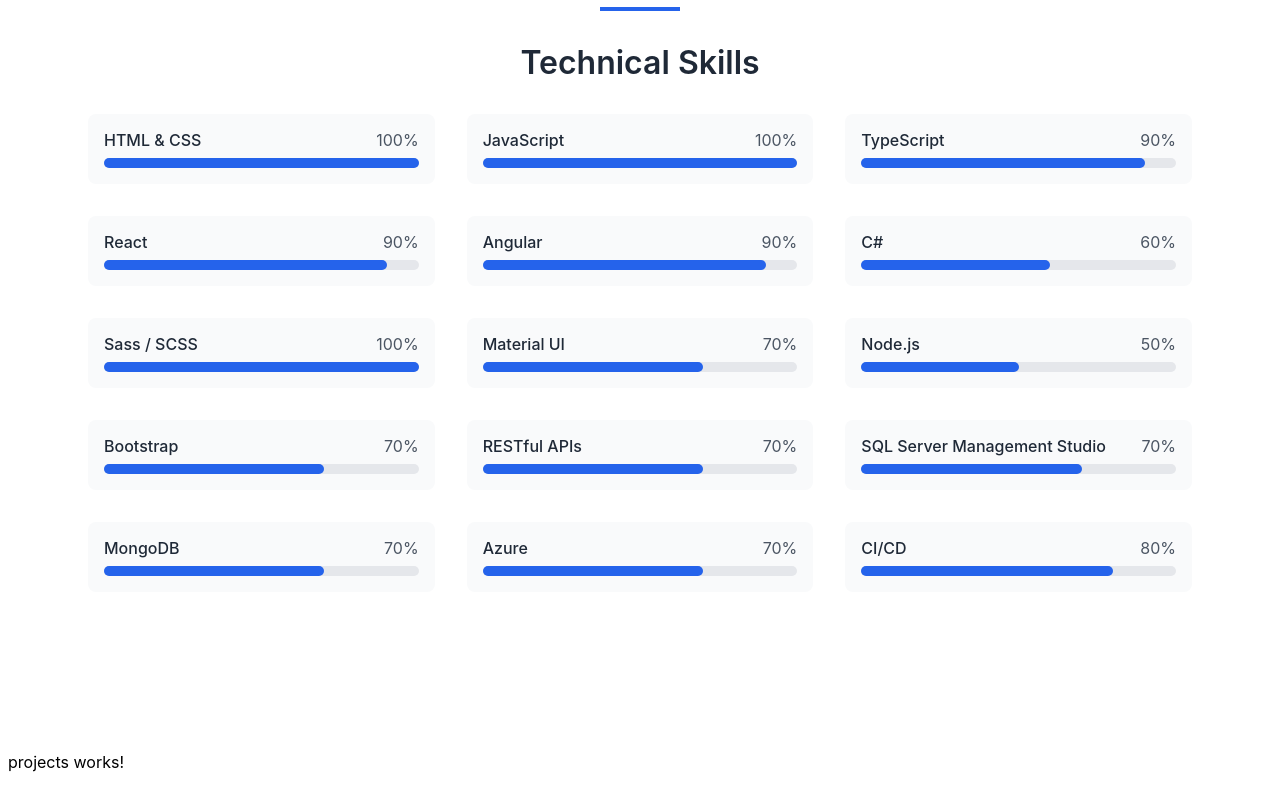
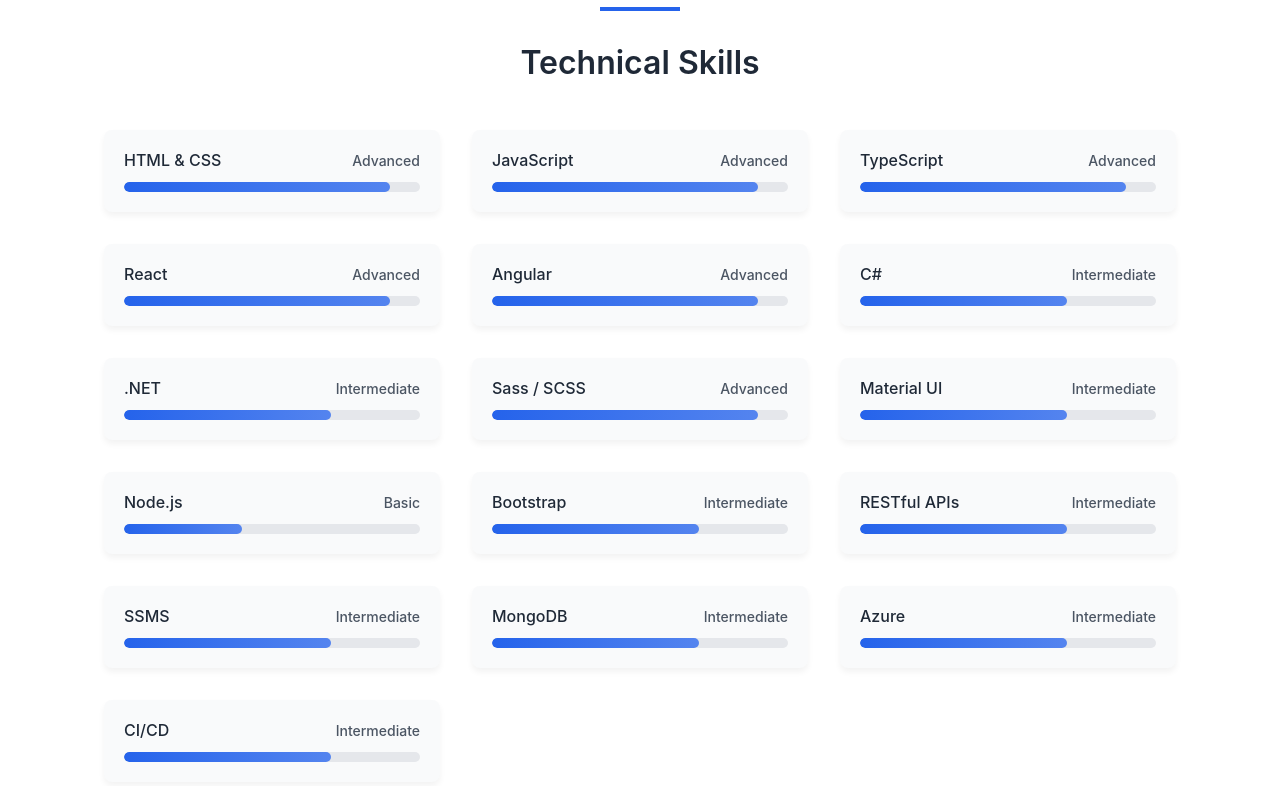
Before and after one commit to WalidcoDaoud/Portfolio, an Angular app: page / in a window 1280 px wide. Shown: the part 1414-2200 px from the top of the page. Built offline with nearby package versions, Linux system fonts and the light colour scheme.

Commit message:
feature: skills layout changed

```diff
--- a/src/app/components/sections/skills/skills.component.html
+++ b/src/app/components/sections/skills/skills.component.html
@@ -8,12 +8,12 @@
         <div *ngFor="let skill of technicalSkills" class="skill-card">
           <div class="skill-header">
             <span class="skill-name">{{ skill.name }}</span>
-            <span class="skill-level">{{ skill.level }}%</span>
+            <span class="skill-level">{{ skill.level }}</span>
           </div>
           <div class="skill-bar-background">
             <div
               class="skill-bar-fill"
-              [ngStyle]="{ width: skill.level + '%' }"
+              [ngStyle]="{ width: getSkillWidth(skill.level) }"
             ></div>
           </div>
         </div>
--- a/src/app/components/sections/skills/skills.component.sass
+++ b/src/app/components/sections/skills/skills.component.sass
@@ -35,34 +35,45 @@
 
       .skills-grid
         display: grid
-        grid-template-columns: 1fr 1fr 1fr
+        grid-template-columns: repeat(auto-fit, minmax(250px, 1fr))
         gap: 2rem
+        padding: 1rem
 
         .skill-card
           background-color: styles.$background-color
-          padding: 1rem
+          padding: 1.25rem
           border-radius: 0.5rem
+          box-shadow: 0 4px 6px rgba(0, 0, 0, 0.05)
+          transition: transform 0.2s ease
+
+          &:hover
+            transform: translateY(-4px)
 
           .skill-header
             display: flex
             justify-content: space-between
-            margin-bottom: 0.5rem
+            align-items: center
+            margin-bottom: 0.75rem
 
             .skill-name
               color: styles.$technical-description-color
               font-weight: 500
+              font-size: 1rem
 
             .skill-level
               color: styles.$subtitle-description-color
+              font-size: 0.875rem
+              font-weight: 500
 
           .skill-bar-background
             width: 100%
             background-color: styles.$technical-description-background-color
             border-radius: 9999px
             height: 0.625rem
+            overflow: hidden
 
             .skill-bar-fill
-              background-color: styles.$primary-color
-              height: 0.625rem
+              background: linear-gradient(90deg, styles.$primary-color, lighten(styles.$primary-color, 10%))
+              height: 100%
               border-radius: 9999px
-              transition: width 0.3s ease
+              transition: width 0.4s ease-in-out
--- a/src/app/components/sections/skills/skills.component.ts
+++ b/src/app/components/sections/skills/skills.component.ts
@@ -6,24 +6,38 @@
   imports: [CommonModule],
   standalone: true,
   templateUrl: './skills.component.html',
-  styleUrl: './skills.component.sass'
+  styleUrl: './skills.component.sass',
 })
 export class SkillsComponent {
   technicalSkills = [
-    { name: 'HTML & CSS', level: 100 },
-    { name: 'JavaScript', level: 100 },
-    { name: 'TypeScript', level: 90 },
-    { name: 'React', level: 90 },
-    { name: 'Angular', level: 90 },
-    { name: 'C#', level: 60 },
-    { name: 'Sass / SCSS', level: 100},
-    { name: 'Material UI', level: 70},
-    { name: 'Node.js', level: 50},
-    { name: 'Bootstrap', level: 70},
-    { name: 'RESTful APIs', level: 70},
-    { name: 'SQL Server Management Studio', level: 70},
-    { name: 'MongoDB', level: 70},
-    { name: 'Azure', level: 70},
-    { name: 'CI/CD', level: 80},
+    { name: 'HTML & CSS', level: 'Advanced' },
+    { name: 'JavaScript', level: 'Advanced' },
+    { name: 'TypeScript', level: 'Advanced' },
+    { name: 'React', level: 'Advanced' },
+    { name: 'Angular', level: 'Advanced' },
+    { name: 'C#', level: 'Intermediate' },
+    { name: '.NET', level: 'Intermediate' },
+    { name: 'Sass / SCSS', level: 'Advanced' },
+    { name: 'Material UI', level: 'Intermediate' },
+    { name: 'Node.js', level: 'Basic' },
+    { name: 'Bootstrap', level: 'Intermediate' },
+    { name: 'RESTful APIs', level: 'Intermediate' },
+    { name: 'SSMS', level: 'Intermediate' },
+    { name: 'MongoDB', level: 'Intermediate' },
+    { name: 'Azure', level: 'Intermediate' },
+    { name: 'CI/CD', level: 'Intermediate' },
   ];
+
+  getSkillWidth(level: string): string {
+    switch (level.toLowerCase()) {
+      case 'basic':
+        return '40%';
+      case 'intermediate':
+        return '70%';
+      case 'advanced':
+        return '90%';
+      default:
+        return '0%';
+    }
+  }
 }
```
